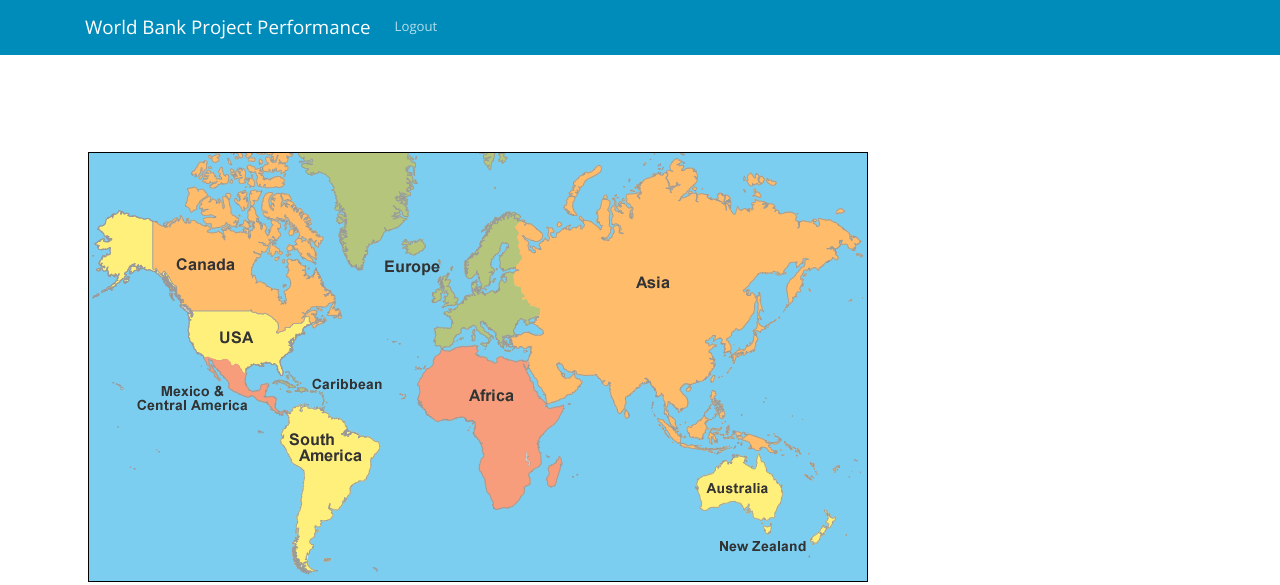
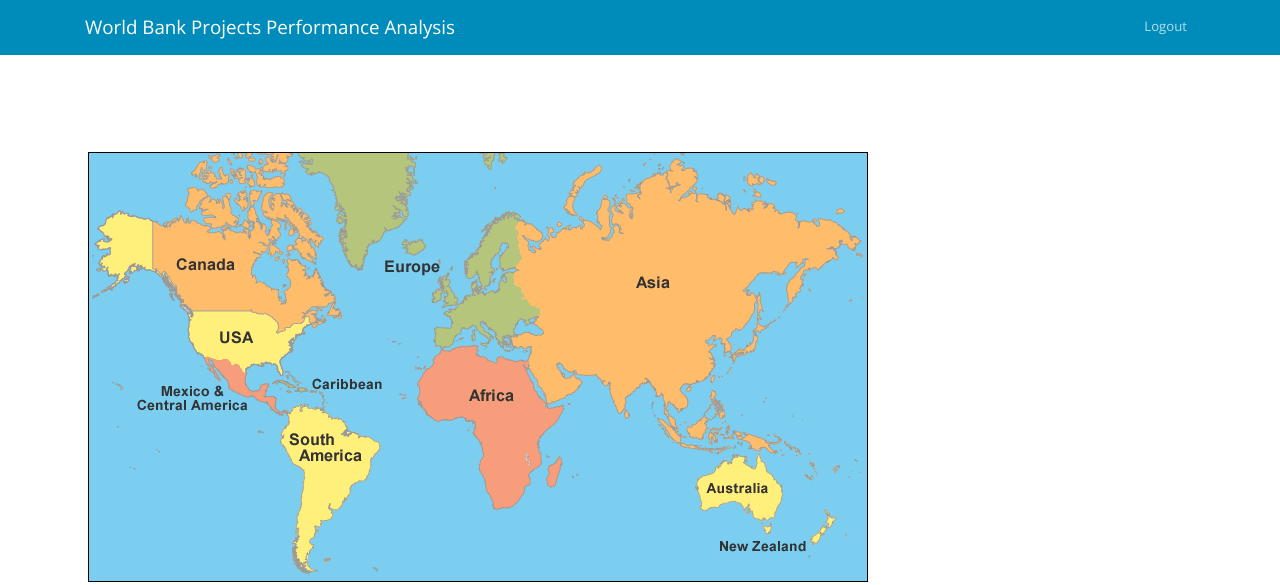
Before and after one commit to DataBootcamp-Project2-WorldBank/project2, a Flask app: page / in a window 1280 px wide. Shown: the top 585 px of the page. Run offline with Flask 2, Linux system fonts and the light colour scheme; the visitor is signed in with stand-in values (Sample User, id 1); data comes from the database, SQL or seed files in the repository; some libraries are stand-ins or nearby versions.

Commit message:
Imported Data From CSV from Data.world into SQLLite file.  Aligned Login nav item to right side.

```diff
--- a/app/templates/base.html
+++ b/app/templates/base.html
@@ -24,12 +24,12 @@
 
          <div class="navbar navbar-expand-lg fixed-top navbar-dark bg-primary">
             <div class="container">
-              <a href="{{ url_for('index') }}" class="navbar-brand">World Bank Project Performance</a>
+              <a href="{{ url_for('index') }}" class="navbar-brand">World Bank Projects Performance Analysis</a>
               <button class="navbar-toggler" type="button" data-toggle="collapse" data-target="#navbarResponsive" aria-controls="navbarResponsive" aria-expanded="false" aria-label="Toggle navigation">
                 <span class="navbar-toggler-icon"></span>
               </button>
               <div class="collapse navbar-collapse" id="navbarResponsive">
-                <ul class="navbar-nav">
+                <ul class="navbar-nav ml-auto">
                   <li class="nav-item">
                   {% if current_user.is_anonymous %}
                   <a class="nav-link" href="{{ url_for('login') }}">Login</a>
```
Also changed, not shown: 1 other file.
